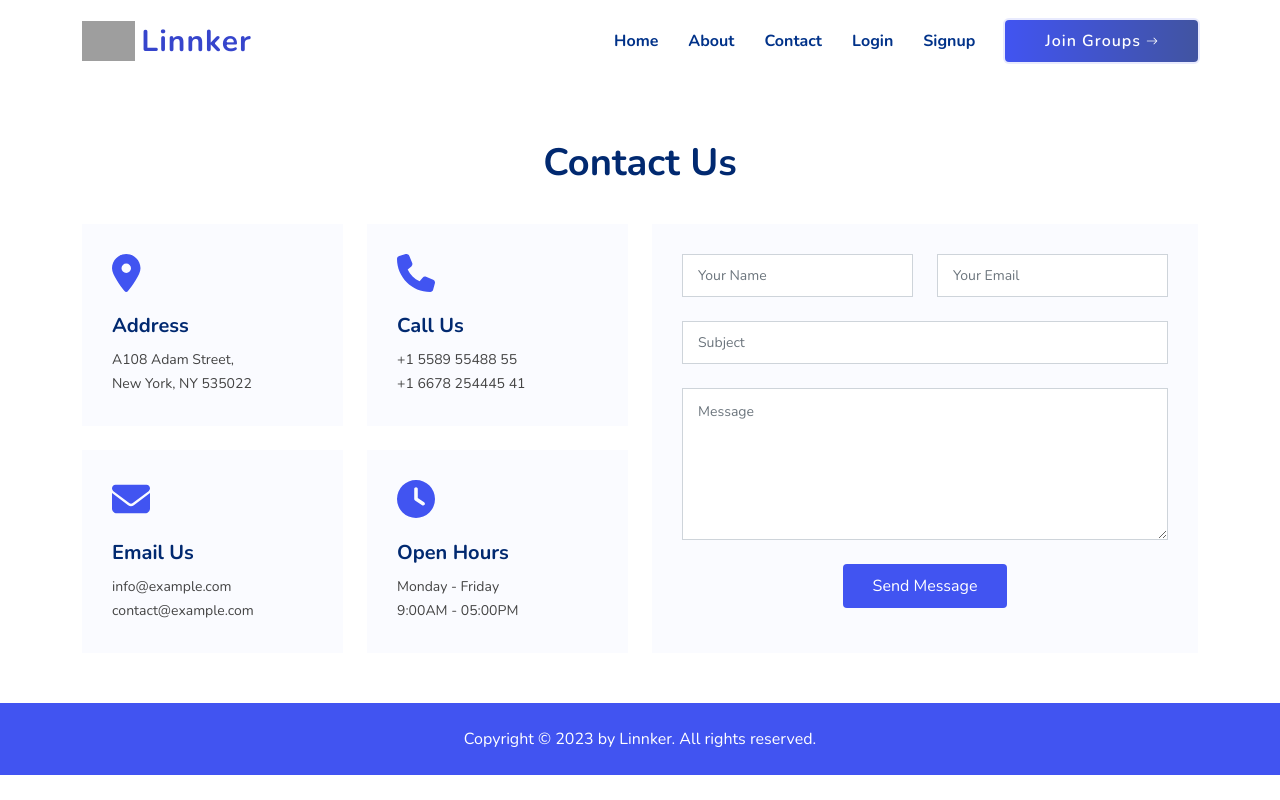
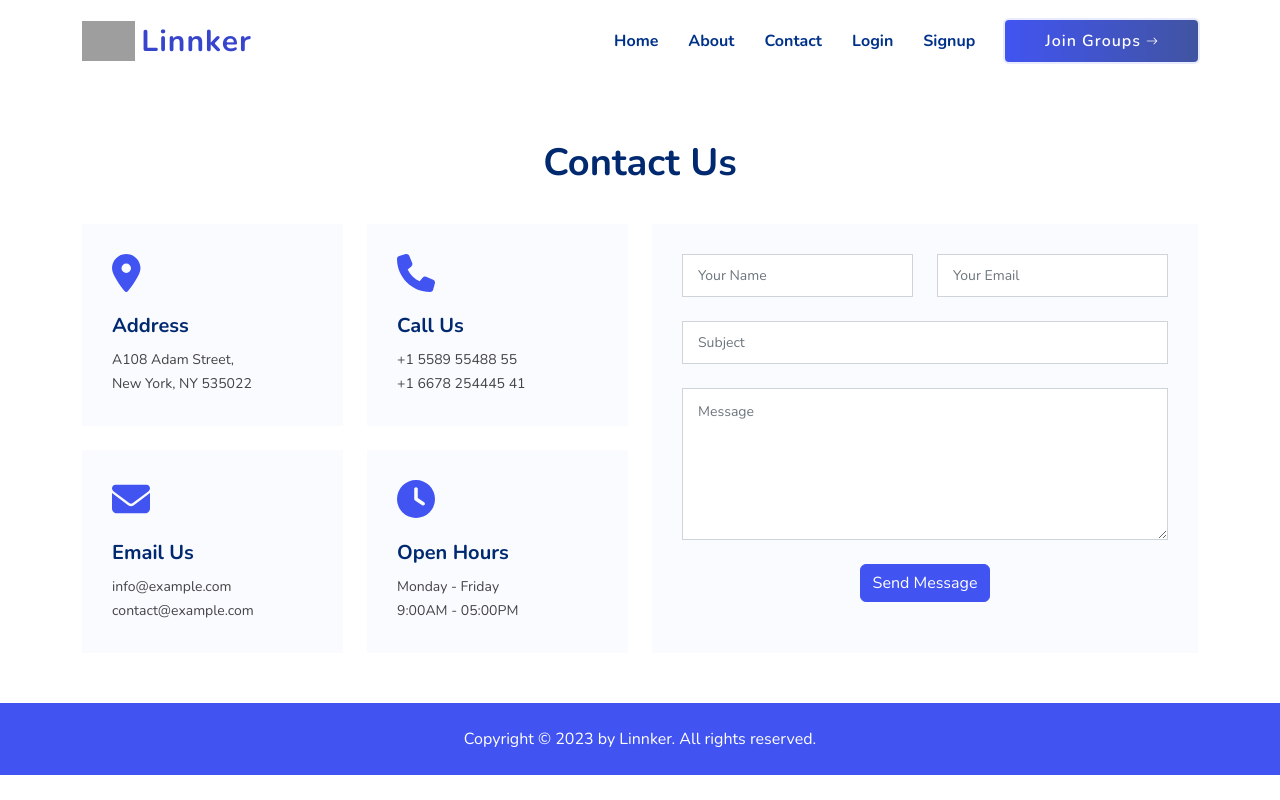
Before and after one commit to AnantKumawat22/Linnker, a Next.js app: page /contactus in a window 1280 px wide. Built offline with nearby package versions, Linux system fonts and the light colour scheme; grey boxes are pictures that could not be loaded.

Commit message:
Query model

```diff
--- /dev/null
+++ b/constant.js
@@ -0,0 +1,4 @@
+export const roles = {
+  ADMIN: 'ADMIN',
+  USER: 'USER',
+};
--- /dev/null
+++ b/models/Query.js
@@ -0,0 +1,29 @@
+import mongoose from 'mongoose';
+import { Schema } from 'mongoose';
+
+const schema = new Schema({
+  email: {
+    type: String,
+    required: true,
+  },
+  name: {
+    type: String,
+    required: true,
+  },
+  subject: {
+    type: String,
+    required: true,
+  },
+  message: {
+    type: String,
+    required: true,
+  },
+  isResolved: {
+    type: Boolean,
+    default: false,
+  },
+});
+
+const Query = mongoose.models.queries || mongoose.model('queries', schema);
+
+export default Query;
--- a/package.json
+++ b/package.json
@@ -19,6 +19,8 @@
     "dotenv": "^16.0.3",
     "express": "^4.18.2",
     "express-validator": "^6.15.0",
+    "formik": "^2.2.9",
+    "joi": "^17.9.1",
     "jsonwebtoken": "^9.0.0",
     "mongoose": "^7.0.1",
     "next": "13.2.1",
@@ -30,6 +32,7 @@
     "react-toastify": "^9.1.1",
     "react-top-loading-bar": "^2.3.1",
     "remixicon": "^2.5.0",
-    "sass": "^1.59.3"
+    "sass": "^1.59.3",
+    "yup": "^1.0.2"
   }
 }
--- /dev/null
+++ b/pages/api/query.js
@@ -0,0 +1,29 @@
+import connect from '@/lib/mongodb';
+import Query from '@/models/Query';
+import Joi from 'joi';
+
+export default async function handler(req, res) {
+  try {
+    const schema = Joi.object().keys({
+      name: Joi.string().min(4).required(),
+      email: Joi.string().min(4).required(),
+      message: Joi.string().min(15).required(),
+      subject: Joi.string().min(4).required(),
+    });
+    const { error } = schema.validate(req.body);
+    if (error)
+      res
+        .status(400)
+        .json({
+          message: 'Something is missing from your side. please check again.',
+        });
+    await connect();
+    await Query.create(req.body);
+    res
+      .status(200)
+      .json({ message: 'Successfully added your query. Will reply soon' });
+  } catch (err) {
+    console.log(err, 'err');
+    res.status(400).json({ message: 'Fetch Error.' });
+  }
+}
--- a/pages/contactus.js
+++ b/pages/contactus.js
@@ -1,29 +1,43 @@
-import React from "react";
-import Image from "next/image";
-import "bootstrap/dist/css/bootstrap.css";
-import styles from "../styles/contactus.module.css";
-import { FontAwesomeIcon } from "@fortawesome/react-fontawesome";
+import React, { useContext, useState } from 'react';
+import Image from 'next/image';
+import 'bootstrap/dist/css/bootstrap.css';
+import styles from '../styles/contactus.module.css';
+import { FontAwesomeIcon } from '@fortawesome/react-fontawesome';
 import {
   faClock,
   faEnvelope,
   faLocationDot,
   faPhone,
-} from "@fortawesome/free-solid-svg-icons";
+} from '@fortawesome/free-solid-svg-icons';
+import * as Yup from 'yup';
+import { Formik } from 'formik';
+import { generalContext } from '@/context/general.context';
+
+const ContactSchema = Yup.object().shape({
+  name: Yup.string()
+    .min(2, 'Too Short!')
+    .max(50, 'Too Long!')
+    .required('Required'),
+  subject: Yup.string().min(5, 'Too Short!').required('Required'),
+  message: Yup.string().min(15, 'Too Short!').required('Required'),
+  email: Yup.string().email('Invalid email').required('Required'),
+});
 
 const contactus = () => {
+  const { showAlert } = useContext(generalContext);
   return (
     <>
       {/* <!-- ======= Contact Section ======= --> */}
-      <section id="contact" className={styles.contact}>
-        <div className="container" data-aos="fade-up">
-          <header className="section-header">
+      <section id='contact' className={styles.contact}>
+        <div className='container' data-aos='fade-up'>
+          <header className='section-header'>
             <p>Contact Us</p>
           </header>
 
           <div className={`row gy-4 ${styles.contactusdiv}`}>
-            <div className="col-lg-6">
-              <div className="row gy-4">
-                <div className="col-md-6">
+            <div className='col-lg-6'>
+              <div className='row gy-4'>
+                <div className='col-md-6'>
                   <div className={styles.infoBox}>
                     <FontAwesomeIcon
                       className={styles.contactusicon}
@@ -37,7 +51,7 @@ const contactus = () => {
                     </p>
                   </div>
                 </div>
-                <div className="col-md-6">
+                <div className='col-md-6'>
                   <div className={styles.infoBox}>
                     <FontAwesomeIcon
                       className={styles.contactusicon}
@@ -51,7 +65,7 @@ const contactus = () => {
                     </p>
                   </div>
                 </div>
-                <div className="col-md-6">
+                <div className='col-md-6'>
                   <div className={styles.infoBox}>
                     <FontAwesomeIcon
                       className={styles.contactusicon}
@@ -65,7 +79,7 @@ const contactus = () => {
                     </p>
                   </div>
                 </div>
-                <div className="col-md-6">
+                <div className='col-md-6'>
                   <div className={styles.infoBox}>
                     <FontAwesomeIcon
                       className={styles.contactusicon}
@@ -82,61 +96,164 @@ const contactus = () => {
               </div>
             </div>
 
-            <div className="col-lg-6">
+            <div className='col-lg-6'>
               <form
-                action="forms/contact.php"
-                method="post"
+                action='forms/contact.php'
+                method='post'
                 className={styles.EmailForm}
               >
-                <div className="row gy-4">
-                  <div className="col-md-6">
+                <Formik
+                  initialValues={{
+                    name: '',
+                    email: '',
+                    subject: '',
+                    message: '',
+                  }}
+                  validationSchema={ContactSchema}
+                  onSubmit={async (values, actions) => {
+                    const { setSubmitting, resetForm } = actions;
+                    setSubmitting(true);
+                    try {
+                      const response = await fetch('/api/query', {
+                        method: 'post',
+                        body: JSON.stringify(values),
+                        headers: {
+                          'Content-Type': 'application/json',
+                        },
+                      }).then(async (response) => await response.json());
+                      console.log(response, 'response');
+                      setSubmitting(false);
+                      showAlert(response.message, 'success');
+                      resetForm();
+                    } catch (error) {
+                      console.log(error);
+                      setSubmitting(false);
+                      showAlert(
+                        error?.response?.data?.message || 'Server Error',
+                        'error'
+                      );
+                    }
+                  }}
+                >
+                  {({
+                    errors,
+                    values,
+                    touched,
+                    handleSubmit,
+                    isSubmitting,
+                    handleChange,
+                    handleBlur,
+                  }) => (
+                    <div className='row gy-4'>
+                      <div className='col-md-6'>
+                        {console.log(errors, 'eror')}
                         <input
-                      type="text"
-                      name="name"
-                      className="form-control"
-                      placeholder="Your Name"
+                          type='text'
+                          name='name'
+                          className='form-control'
+                          placeholder='Your Name'
                           required
+                          style={
+                            errors.name &&
+                            touched.name && {
+                              borderColor: 'red',
+                            }
+                          }
+                          value={values.name}
+                          onChange={handleChange('name')}
+                          onBlur={handleBlur('name')}
                         />
+                        {errors.name && touched.name && (
+                          <p className='text-danger mb-0 fs-6'>{errors.name}</p>
+                        )}
                       </div>
 
-                  <div className="col-md-6 ">
+                      <div className='col-md-6 '>
                         <input
-                      type="email"
-                      className="form-control"
-                      name="email"
-                      placeholder="Your Email"
+                          type='email'
+                          className='form-control'
+                          name='email'
+                          placeholder='Your Email'
                           required
+                          style={
+                            errors.email &&
+                            touched.email && {
+                              borderColor: 'red',
+                            }
+                          }
+                          value={values.email}
+                          onChange={handleChange('email')}
+                          onBlur={handleBlur('email')}
                         />
+                        {errors.email && touched.email && (
+                          <p className='text-danger mb-0 fs-6'>
+                            {errors.email}
+                          </p>
+                        )}
                       </div>
 
-                  <div className="col-md-12">
+                      <div className='col-md-12'>
                         <input
-                      type="text"
-                      className="form-control"
-                      name="subject"
-                      placeholder="Subject"
+                          type='text'
+                          className='form-control'
+                          name='subject'
+                          placeholder='Subject'
                           required
+                          style={
+                            errors.subject &&
+                            touched.subject && {
+                              borderColor: 'red',
+                            }
+                          }
+                          value={values.subject}
+                          onChange={handleChange('subject')}
+                          onBlur={handleBlur('subject')}
                         />
+                        {errors.subject && touched.subject && (
+                          <p className='text-danger mb-0 fs-6'>
+                            {errors.subject}
+                          </p>
+                        )}
                       </div>
 
-                  <div className="col-md-12">
+                      <div className='col-md-12'>
                         <textarea
-                      className="form-control"
-                      name="message"
-                      rows="6"
-                      placeholder="Message"
+                          className='form-control'
+                          name='message'
+                          rows='6'
+                          placeholder='Message'
                           required
+                          style={
+                            errors.message &&
+                            touched.message && {
+                              borderColor: 'red',
+                            }
+                          }
+                          value={values.message}
+                          onChange={handleChange('message')}
+                          onBlur={handleBlur('message')}
                         ></textarea>
+                        {errors.message && touched.message && (
+                          <p className='text-danger mb-0 fs-6'>
+                            {errors.message}
+                          </p>
+                        )}
                       </div>
 
-                  <div className="col-md-12 text-center">
+                      <div className='col-md-12 text-center'>
                         <div className={styles.loading}>Loading</div>
-
                         {/* Alert Msg:- Your message has been sent. Thank you! */}
-
-                    <button type="submit">Send Message</button>
+                        <button
+                          disabled={isSubmitting}
+                          className='btn btn-primary'
+                          onClick={handleSubmit}
+                        >
+                          Send Message
+                        </button>
                       </div>
                     </div>
+                  )}
+                </Formik>
               </form>
             </div>
           </div>
```
Also changed, not shown: models/User.js (+14 -8 lines), 1 other file (tests, documents, lock files or other folders). Lines whose indentation alone changed are shown as unchanged.
